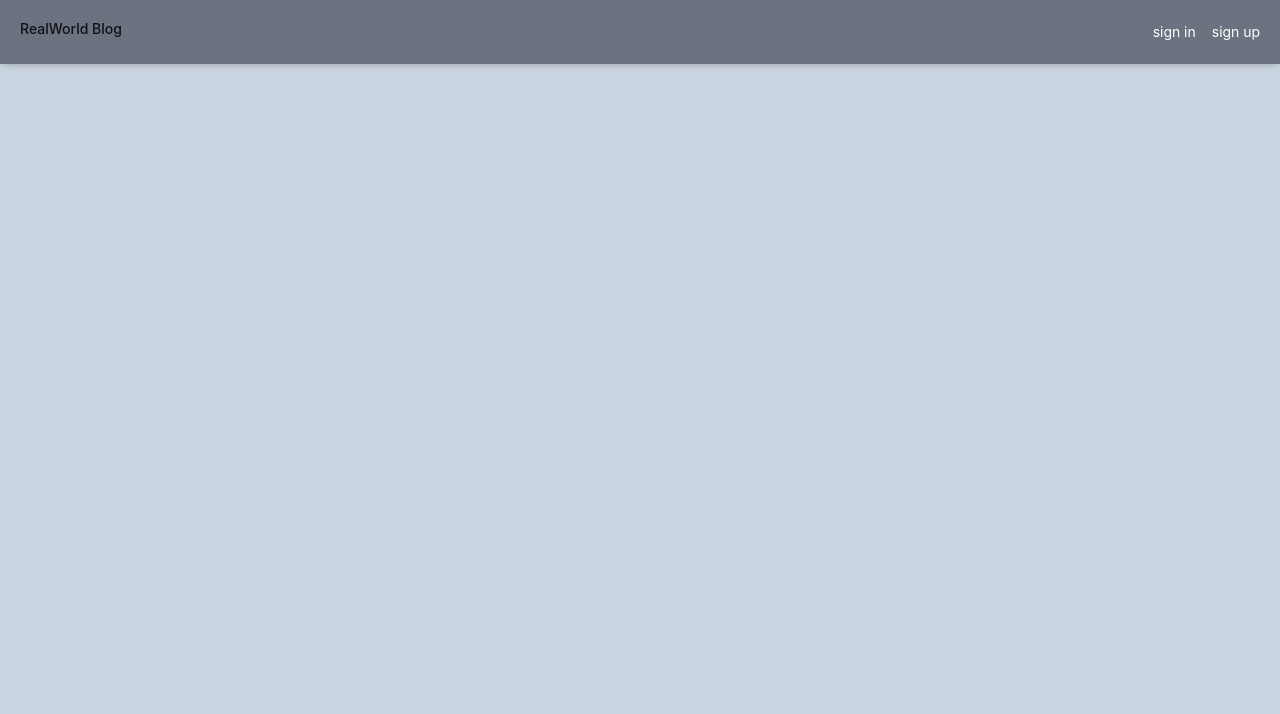
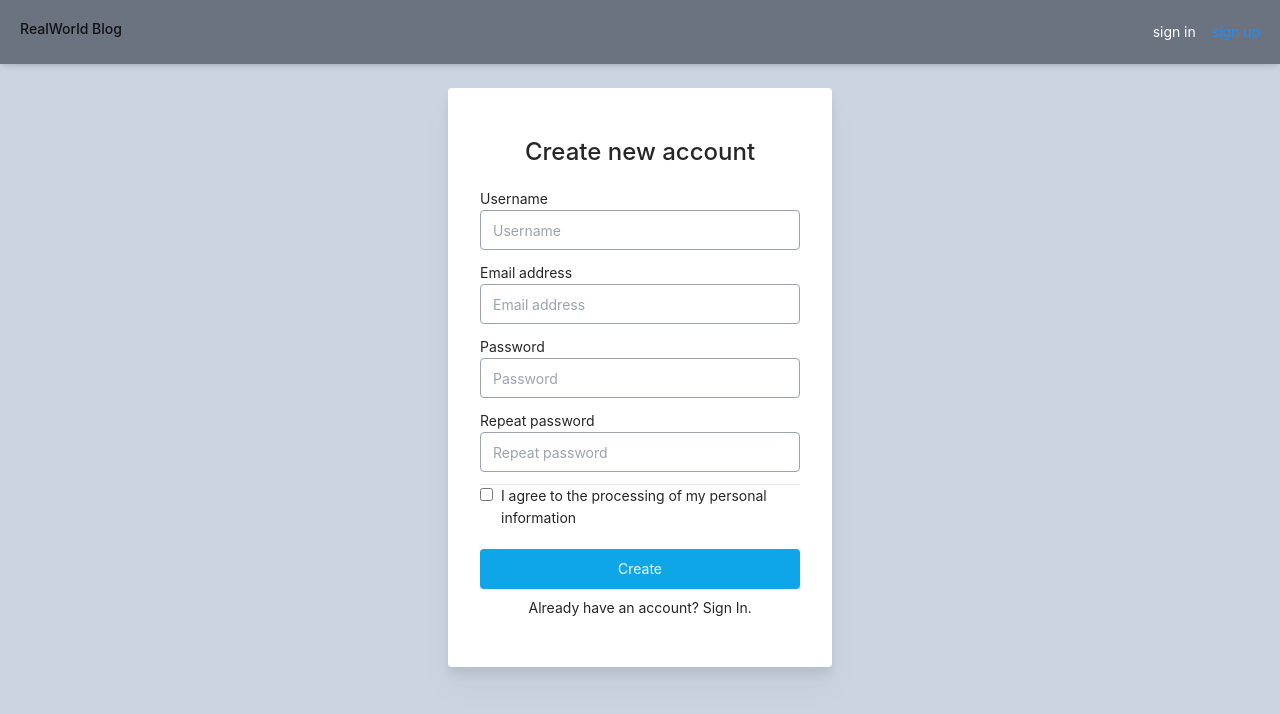
Before and after one commit to rusj88/react-blog, a React (Create React App) app: page /sign-up in a window 1280 px wide. Shown: the top 714 px of the page. Built offline with nearby package versions, Linux system fonts and the light colour scheme; the HTML template or start-up script is replaced by a standard one.

Commit message:
add signup form

```diff
--- a/src/App.tsx
+++ b/src/App.tsx
@@ -2,6 +2,7 @@ import { Route, Routes } from "react-router-dom";
 import Navigation from "./components/Navigation";
 import ArticlePage from "./pages/ArticlePage";
 import ArticlesList from "./pages/ArticlesList";
+import SignUp from "./pages/SignUp";
 
 function App() {
   return (
@@ -11,7 +12,8 @@ function App() {
         <Route path="/" element={<ArticlesList />} />
         <Route path="/articles" element={<ArticlesList />} />
         <Route path="/articles/:slug" element={<ArticlePage />} />
-        {/* <Route path="/sign-up" element={<SignUp />} />
+        <Route path="/sign-up" element={<SignUp />} />
+        {/*
     <Route path="/sign-in" element={<SignIn />} />
     <Route path="/profile" element={<Profile />} />
     <Route path="/new-article" element={userToken ? <CreateArticle/> : <SignIn />} />
--- a/src/components/Navigation.tsx
+++ b/src/components/Navigation.tsx
@@ -1,10 +1,12 @@
+import { Link } from "react-router-dom";
+
 function Navigation() {
   return (
     <nav className="flex justify-between items-center h-16 w-full px-5 fixed top-0 left-0 shadow-md bg-gray-500 text-white z-10">
       <h3>RealWorld Blog</h3>
       <div>
         <button className="mr-4">sign in</button>
-        <button>sign up</button>
+        <Link to={`/sign-up`}>sign up</Link>
       </div>
     </nav>
   );
--- /dev/null
+++ b/src/pages/SignUp.tsx
@@ -0,0 +1,46 @@
+function SignUp() {
+  return (
+    <form>
+      <div className="w-96 mt-6 mx-auto bg-white rounded drop-shadow-xl">
+        <div className="flex flex-col py-12 px-8">
+          <h1 className="text-2xl self-center mb-5">Create new account</h1>
+          <label htmlFor="">Username</label>
+          <input
+            type="text"
+            placeholder="Username"
+            className="h-10 py-2 px-3 border border-gray-400 rounded mb-3"
+          />
+          <label htmlFor="">Email address</label>
+          <input
+            type="text"
+            placeholder="Email address"
+            className="h-10 py-2 px-3 border border-gray-400 rounded mb-3"
+          />
+          <label htmlFor="">Password</label>
+          <input
+            type="text"
+            placeholder="Password"
+            className="h-10 py-2 px-3 border border-gray-400 rounded mb-3"
+          />
+          <label htmlFor="">Repeat password</label>
+          <input
+            type="text"
+            placeholder="Repeat password"
+            className="h-10 py-2 px-3 border border-gray-400 rounded mb-3"
+          />
+          <hr></hr>
+          <label className="flex gap-2 items-baseline mb-5">
+            <input type="checkbox" />I agree to the processing of my personal
+            information
+          </label>
+          <button className="h-10 py-2 px-4 bg-sky-500 text-white rounded mb-2">
+            Create
+          </button>
+          <span className="self-center">Already have an account? Sign In.</span>
+        </div>
+      </div>
+    </form>
+  );
+}
+
+export default SignUp;
```
